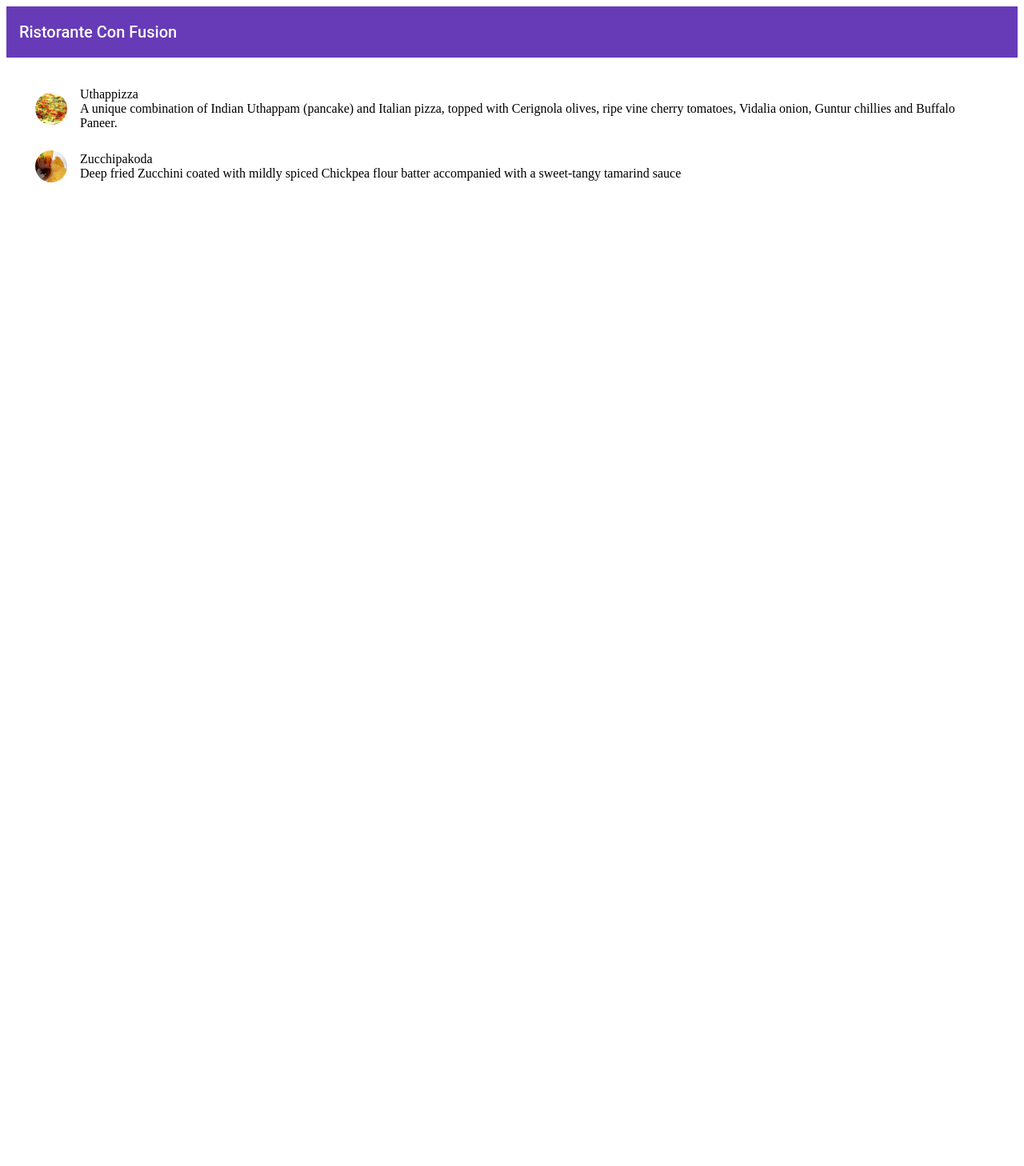
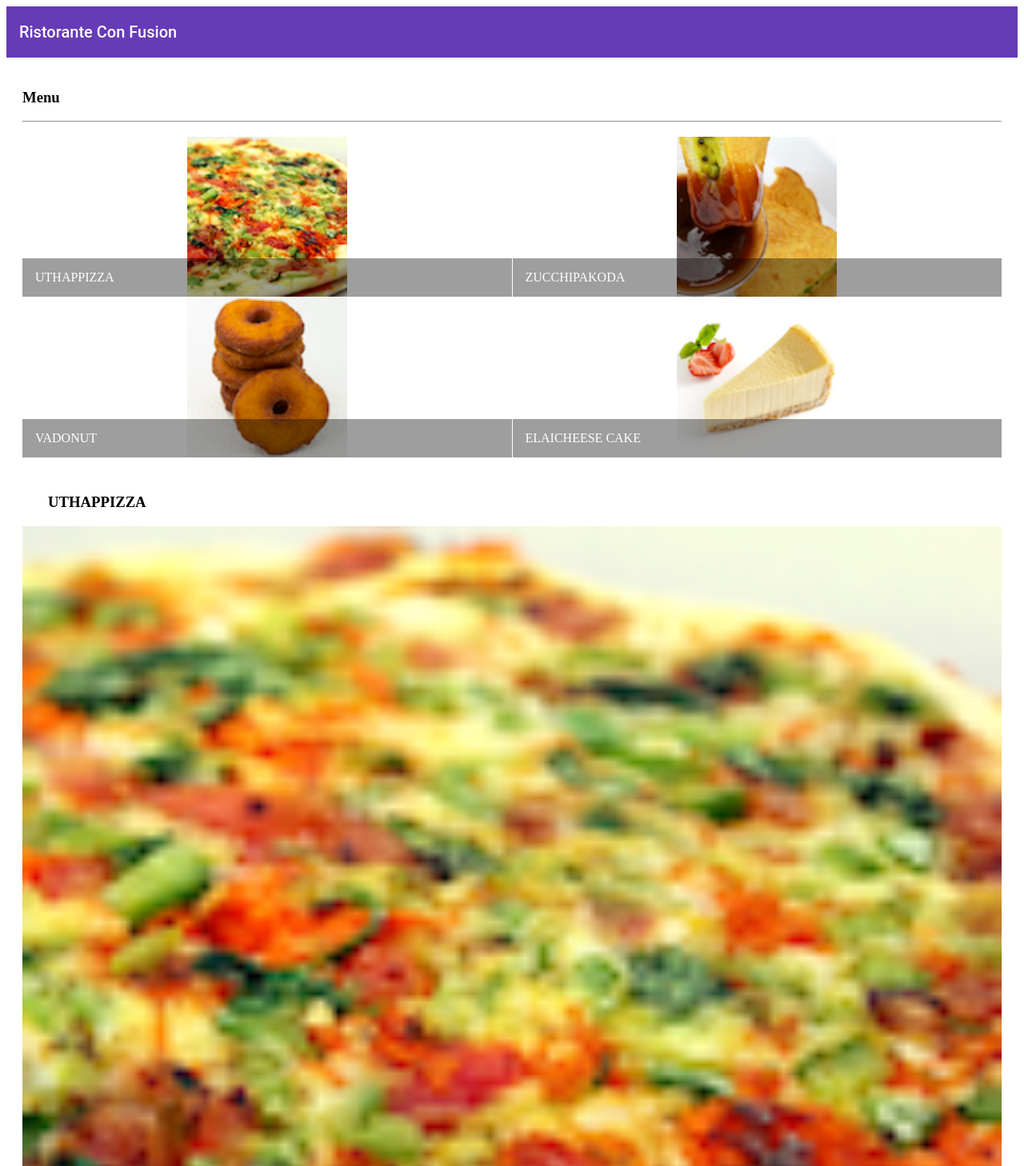
Before and after one commit to ravinder2932/angular, an Angular app: page / in a window 1280 px wide. Shown: the top 1458 px of the page at 80% size. Before the commit the page ends 800 px from the top, so only its background shows below. Built offline with nearby package versions, Linux system fonts and the light colour scheme.

Commit message:
angular components part2

```diff
--- a/src/app/menu/menu.component.html
+++ b/src/app/menu/menu.component.html
@@ -2,14 +2,39 @@
      fxLayout="column"
      fxLayoutGap="10px">
 
-  <mat-list fxFlex>
-    <mat-list-item *ngFor="let dish of dishes">
-      <img matListAvatar src={{dish.image}} alt={{dish.name}}>
-      <h1 matLine> {{dish.name}} </h1>
-      <p matLine>
-        <span> {{dish.description}} </span>
-      </p>
-    </mat-list-item>
-  </mat-list>
+     <div fxFlex>
+    <div>
+      <h3>Menu</h3>
+      <hr>
+    </div>
+  </div>
 
-</div>
+  <div fxFlex>
+    <mat-grid-list cols="2" rowHeight="200px">
+      <mat-grid-tile *ngFor="let dish of dishes">
+        <img height="200px" src={{dish.image}} alt={{dish.name}}>
+        <mat-grid-tile-footer>
+          <h1 matLine>{{dish.name | uppercase}}</h1>
+        </mat-grid-tile-footer>
+      </mat-grid-tile>
+    </mat-grid-list>
+  </div>
+
+  <div fxFlex *ngIf="selectedDish">
+    <mat-card>
+      <mat-card-header>
+        <mat-card-title>
+          <h3>{{selectedDish.name | uppercase}}</h3>
+        </mat-card-title>
+      </mat-card-header>
+      <img mat-card-image src={{selectedDish.image}} alt={{selectedDish.name}}>
+      <mat-card-content>
+        <p>{{selectedDish.description}}
+        </p>
+      </mat-card-content>
+      <mat-card-actions>
+        <button mat-button>LIKE</button>
+        <button mat-button>SHARE</button>
+      </mat-card-actions>
+    </mat-card>
+  </div>
--- a/src/app/menu/menu.component.ts
+++ b/src/app/menu/menu.component.ts
@@ -2,15 +2,7 @@
 
 import { Dish } from '../shared/dish';
 
-@Component({
-  selector: 'app-menu',
-  templateUrl: './menu.component.html',
-  styleUrls: ['./menu.component.scss']
-})
-
-export class MenuComponent implements OnInit {
-
-  dishes: Dish[] = [
+const DISHES: Dish[] = [
     {
       name: 'Uthappizza',
       image: '/assets/images/uthappizza.png',
@@ -28,7 +20,34 @@
       price: '1.99',
       description: 'Deep fried Zucchini coated with mildly spiced Chickpea flour batter accompanied with a sweet-tangy tamarind sauce'
     },
+    {
+      name: 'Vadonut',
+      image: '/assets/images/vadonut.png',
+      category: 'appetizer',
+      label: 'New',
+      price: '1.99',
+      description: 'A quintessential ConFusion experience, is it a vada or is it a donut?'
+    },
+    {
+      name: 'ElaiCheese Cake',
+      image: '/assets/images/elaicheesecake.png',
+      category: 'dessert',
+      label: '',
+      price: '2.99',
+      description: 'A delectable, semi-sweet New York Style Cheese Cake, with Graham cracker crust and spiced with Indian cardamoms'
+    }
     ];
+
+@Component({
+  selector: 'app-menu',
+  templateUrl: './menu.component.html',
+  styleUrls: ['./menu.component.scss']
+})
+
+export class MenuComponent implements OnInit {
+
+  dishes = DISHES;
+  selectedDish = DISHES[0];
 
   constructor() { }
 
```
Also changed, not shown: src/app/app.module.ts (+7 -1 lines).
